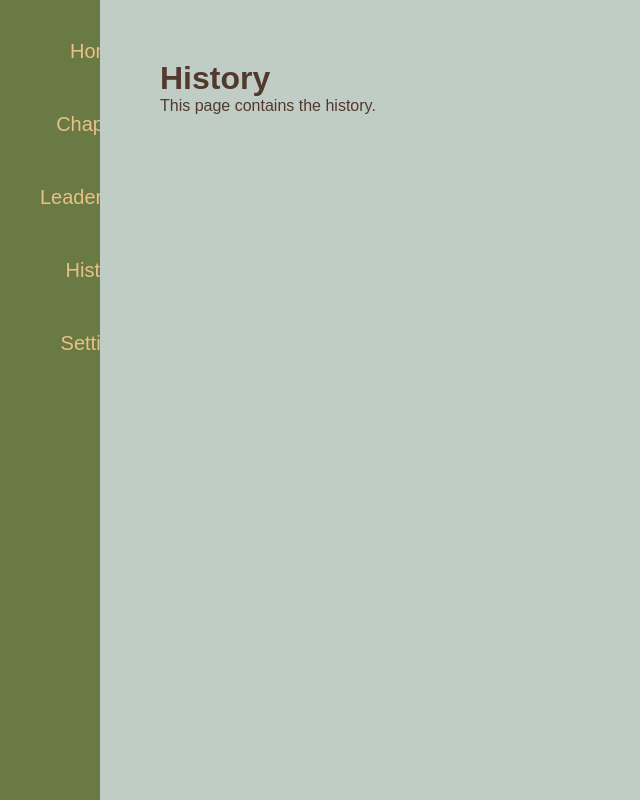
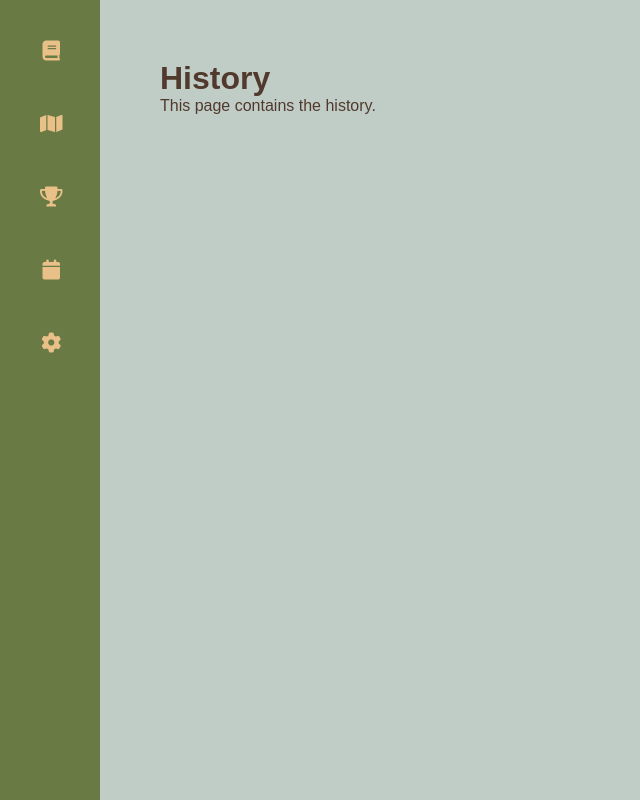
Before and after one commit to wkemilylau/hackathon_dairy, a Flask app: page /history in a window 1280 px wide. Shown: the whole page, without its empty margins (0-640 px from the left). Run offline with Flask 3, Linux system fonts and the light colour scheme.

Commit message:
Add files via upload

```diff
--- a/templates/base.html
+++ b/templates/base.html
@@ -5,6 +5,7 @@
     <meta name="viewport" content="width=device-width, initial-scale=1.0">
     <title>Dairy</title>
     <link rel="stylesheet" href="{{ url_for('static', filename='style.css') }}">
+    <link rel="stylesheet" href="https://cdnjs.cloudflare.com/ajax/libs/font-awesome/6.0.0-beta3/css/all.min.css">
 </head>
 
 
@@ -12,11 +13,11 @@
     <div class="container">
         <!-- Sidebar -->
         <div class="sidebar">
-            <a href="{{ url_for('home') }}" class="button">Home</a>
-            <a href="{{ url_for('chapters') }}" class="button">Chapters</a>
-            <a href="{{ url_for('leaderboard') }}" class="button">Leaderboard</a>
-            <a href="{{ url_for('history') }}" class="button">History</a>
-            <a href="{{ url_for('settings') }}" class="button">Settings</a>
+            <a href="{{ url_for('home') }}" class="button"><i class="fas fa-book"></i></a>
+            <a href="{{ url_for('chapters') }}" class="button"><i class="fas fa-map"></i></a>
+            <a href="{{ url_for('leaderboard') }}" class="button"><i class="fas fa-trophy"></i></a>
+            <a href="{{ url_for('history') }}" class="button"><i class="fas fa-calendar"></i></a>
+            <a href="{{ url_for('settings') }}" class="button"><i class="fas fa-gear"></i></a>
         </div>
 
         <!-- Main Content -->
```
